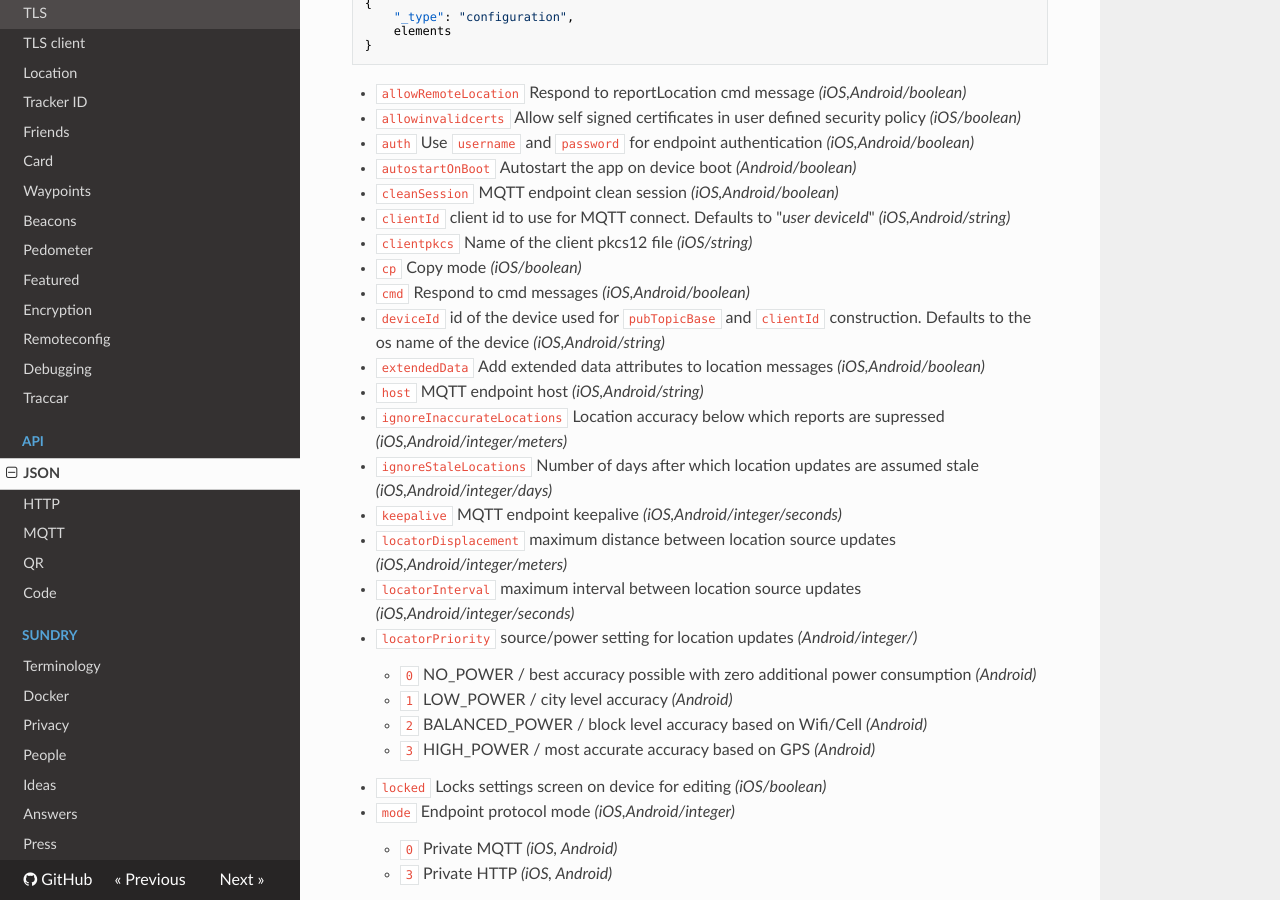
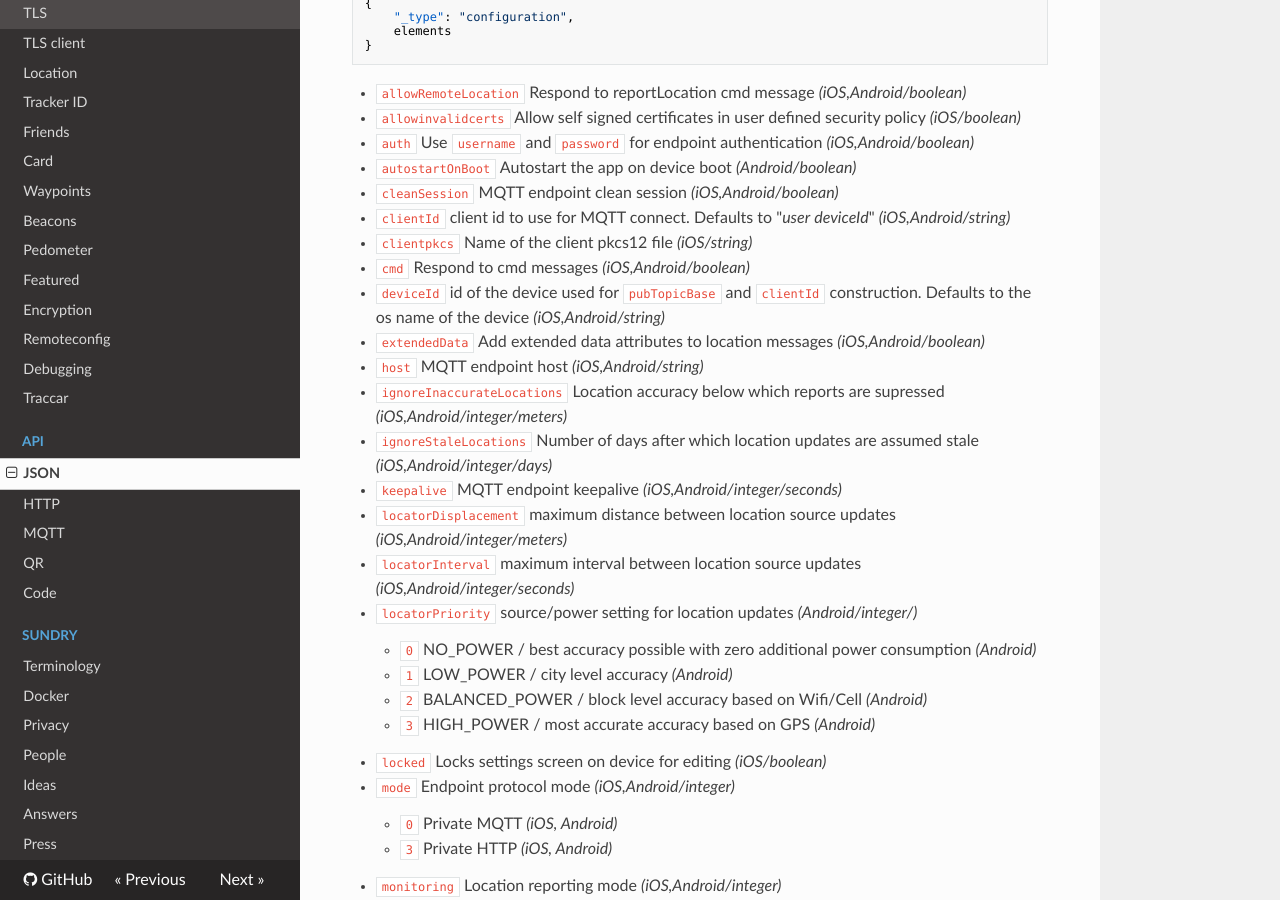
Before and after one commit to owntracks/booklet, an MkDocs documentation site: the page built from docs/tech/json.md, in a window 1280 px wide and 900 px high, scrolled down 7264 px. Built offline with MkDocs 1.6.1, drawn with Linux system fonts in a browser that asks for light colours; nearby versions of some CDN libraries; old or Windows-style settings are respelled for this version of MkDocs.

Commit message:
remove final mention of cp

```diff
--- a/docs/tech/json.md
+++ b/docs/tech/json.md
@@ -276,7 +276,6 @@ The device configuration can be imported and exported as JSON. The exported conf
 * `cleanSession` MQTT endpoint clean session _(iOS,Android/boolean)_
 * `clientId` client id to use for MQTT connect. Defaults to "*user* *deviceId*" _(iOS,Android/string)_
 * `clientpkcs` Name of the client pkcs12 file _(iOS/string)_
-* `cp` Copy mode _(iOS/boolean)_
 * `cmd` Respond to cmd messages _(iOS,Android/boolean)_
 * `deviceId` id of the device used for `pubTopicBase` and `clientId` construction. Defaults to the os name of the device  _(iOS,Android/string)_
 * `extendedData` Add extended data attributes to location messages _(iOS,Android/boolean)_
```
